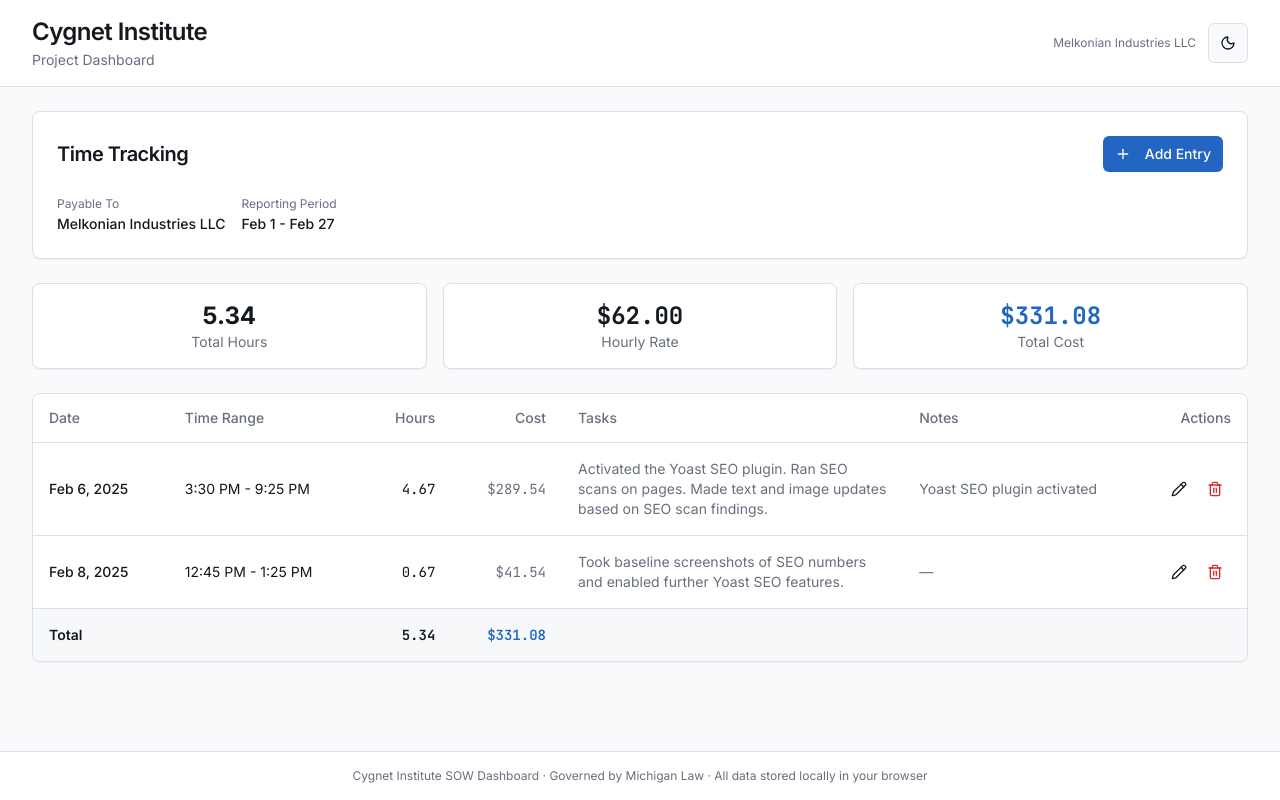
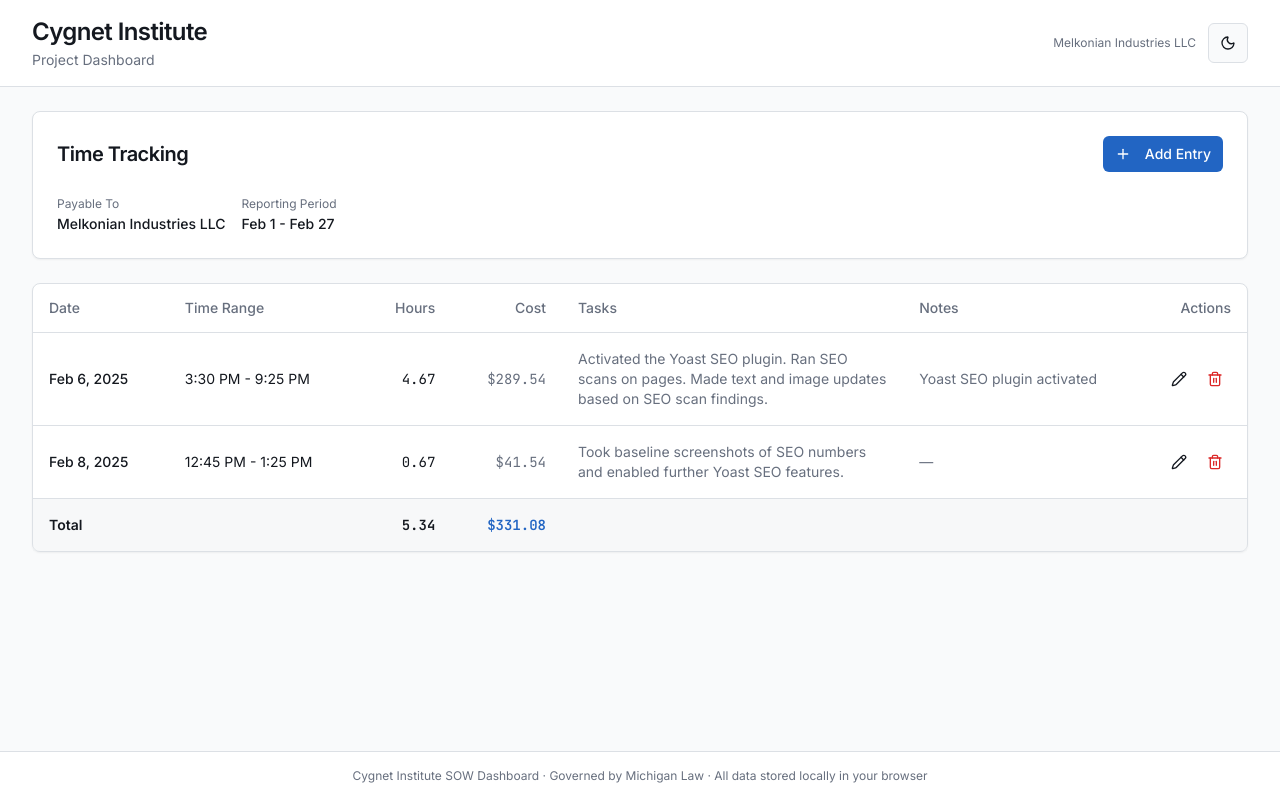
Before and after one commit to davemelk100/time-trackings, a Next.js app: page / in a window 1280 px wide. Built offline with nearby package versions, Linux system fonts and the light colour scheme.

Commit message:
feat: remove summary cards from time tracking section
Totals now visible in table footer only.

```diff
--- a/components/time-tracking-section.tsx
+++ b/components/time-tracking-section.tsx
@@ -236,32 +236,6 @@ export function TimeTrackingSection() {
           </div>
         </CardContent>
       </Card>
-
-      {/* Summary cards */}
-      <div className="grid grid-cols-1 gap-4 sm:grid-cols-3">
-        <Card>
-          <CardContent className="p-4 text-center">
-            <p className="text-2xl font-bold">{totalHours.toFixed(2)}</p>
-            <p className="text-sm text-muted-foreground">Total Hours</p>
-          </CardContent>
-        </Card>
-        <Card>
-          <CardContent className="p-4 text-center">
-            <p className="font-mono text-2xl font-bold">
-              {formatCurrency(HOURLY_RATE)}
-            </p>
-            <p className="text-sm text-muted-foreground">Hourly Rate</p>
-          </CardContent>
-        </Card>
-        <Card>
-          <CardContent className="p-4 text-center">
-            <p className="font-mono text-2xl font-bold text-primary">
-              {formatCurrency(totalCost)}
-            </p>
-            <p className="text-sm text-muted-foreground">Total Cost</p>
-          </CardContent>
-        </Card>
-      </div>
 
       {/* Entries table */}
       <Card>
```
